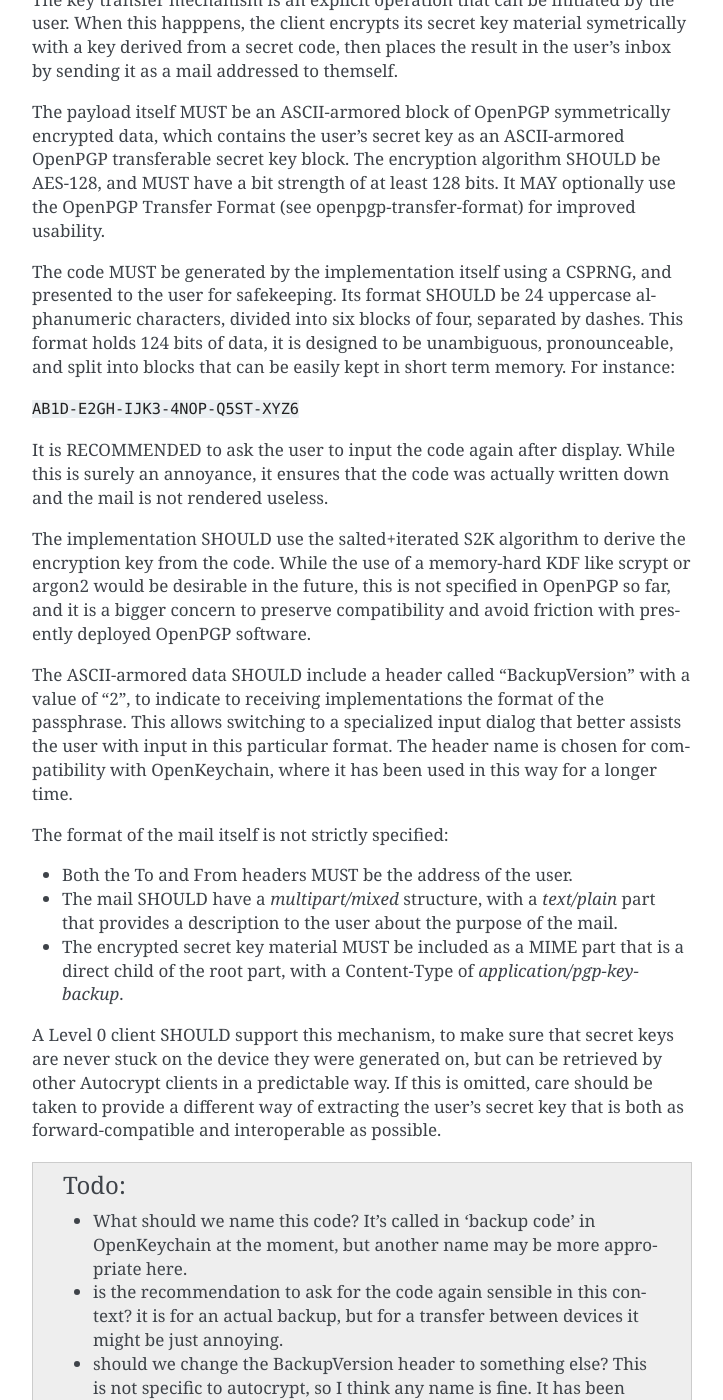
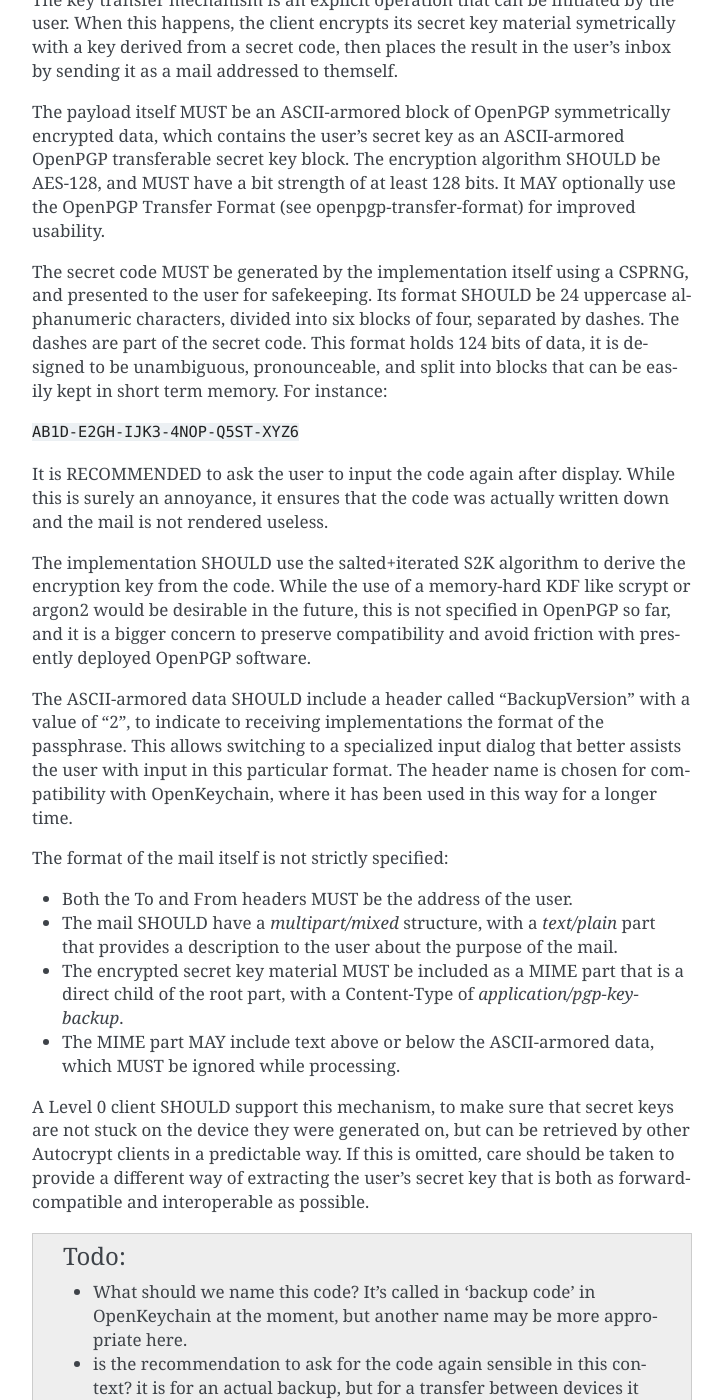
Before and after one commit to autocrypt/autocrypt, a Sphinx documentation site: the page built from doc/level0.rst, in a window 1280 px wide and 1400 px high, scrolled down 2927 px. Shown: the whole window, without its empty margins (388-1111 px from the left). Built offline with Sphinx 7.4.7, drawn with Linux system fonts in a browser that asks for light colours; some of the changed text lies outside the part shown.

Commit message:
small fixes

```diff
--- a/doc/level0.rst
+++ b/doc/level0.rst
@@ -106,7 +106,7 @@ particular client. For this reason, Autocrypt includes a way to
 user interaction and delay.
 
 The key transfer mechanism is an explicit operation that can be
-initiated by the user. When this happpens, the client encrypts its
+initiated by the user. When this happens, the client encrypts its
 secret key material symetrically with a key derived from a secret code,
 then places the result in the user's inbox by sending it as a mail
 addressed to themself.
@@ -118,12 +118,13 @@ algorithm SHOULD be AES-128, and MUST have a bit strength of at least
 128 bits. It MAY optionally use the OpenPGP Transfer Format (see
 :ref:`openpgp-transfer-format`) for improved usability.
 
-The code MUST be generated by the implementation itself using a CSPRNG,
-and presented to the user for safekeeping. Its format SHOULD be 24
-uppercase alphanumeric characters, divided into six blocks of four,
-separated by dashes. This format holds 124 bits of data, it is designed
-to be unambiguous, pronounceable, and split into blocks that can be
-easily kept in short term memory. For instance:
+The secret code MUST be generated by the implementation itself using a
+CSPRNG, and presented to the user for safekeeping. Its format SHOULD
+be 24 uppercase alphanumeric characters, divided into six blocks of
+four, separated by dashes. The dashes are part of the secret code. This
+format holds 124 bits of data, it is designed to be unambiguous,
+pronounceable, and split into blocks that can be easily kept in short
+term memory. For instance:
 
 ``AB1D-E2GH-IJK3-4NOP-Q5ST-XYZ6``
 
@@ -154,9 +155,11 @@ The format of the mail itself is not strictly specified:
 - The encrypted secret key material MUST be included as a MIME part
   that is a direct child of the root part, with a Content-Type of
   `application/pgp-key-backup`.
+- The MIME part MAY include text above or below the ASCII-armored
+  data, which MUST be ignored while processing.
 
 A Level 0 client SHOULD support this mechanism, to make sure that
-secret keys are never stuck on the device they were generated on, but
+secret keys are not stuck on the device they were generated on, but
 can be retrieved by other Autocrypt clients in a predictable way. If
 this is omitted, care should be taken to provide a different way of
 extracting the user's secret key that is both as forward-compatible
```
